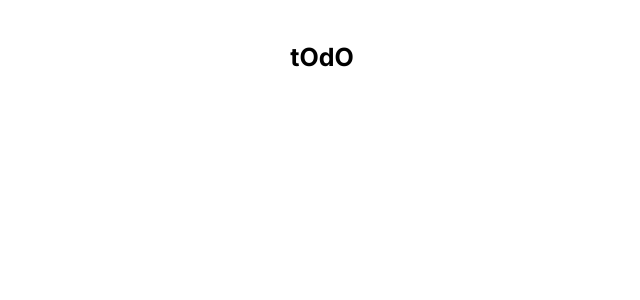
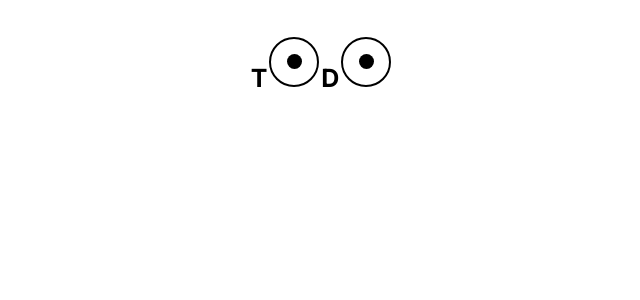
Before and after one commit to ejinn1/tOdO, a Next.js app: page / in a window 1280 px wide. Shown: the top 300 px of the page, without its empty margins (318-958 px from the left). Built offline with nearby package versions, Linux system fonts and the light colour scheme.

Commit message:
chore: title todo eye 제작

```diff
--- /dev/null
+++ b/src/app/_components/eye.tsx
@@ -0,0 +1,69 @@
+import { useEffect, useRef, useState } from "react";
+import styled from "styled-components";
+
+interface Position {
+  x: number;
+  y: number;
+}
+
+interface PupilProps {
+  x: number;
+  y: number;
+}
+
+export default function Eye() {
+  const eyeRef = useRef<HTMLDivElement>(null);
+  const [position, setPosition] = useState<Position>({ x: 0, y: 0 });
+
+  const handleMouseMove = (e: MouseEvent) => {
+    if (eyeRef.current) {
+      const eye = eyeRef.current.getBoundingClientRect();
+      const eyeX = eye.left + eye.width / 2;
+      const eyeY = eye.top + eye.height / 2;
+      const radian = Math.atan2(e.clientY - eyeY, e.clientX - eyeX);
+      const distance = Math.min(eye.width / 4, eye.height / 4);
+      setPosition({
+        x: Math.cos(radian) * distance,
+        y: Math.sin(radian) * distance,
+      });
+    }
+  };
+
+  useEffect(() => {
+    window.addEventListener("mousemove", handleMouseMove);
+    return () => {
+      window.removeEventListener("mousemove", handleMouseMove);
+    };
+  }, []);
+
+  return (
+    <EyeContainer ref={eyeRef}>
+      <Pupil x={position.x} y={position.y} />
+    </EyeContainer>
+  );
+}
+
+const EyeContainer = styled.div`
+  position: relative;
+  width: 50px;
+  height: 50px;
+  border-radius: 50%;
+  background-color: white;
+  border: 2px solid black;
+  display: flex;
+  justify-content: center;
+  align-items: center;
+`;
+
+const Pupil = styled.div.attrs<PupilProps>((props) => ({
+  style: {
+    transform: `translate(${props.x}px, ${props.y}px)`,
+  },
+}))`
+  position: absolute;
+  width: 15px;
+  height: 15px;
+  border-radius: 50%;
+  background-color: black;
+  transition: transform 0.3s ease;
+`;
--- a/src/app/page.tsx
+++ b/src/app/page.tsx
@@ -1,11 +1,21 @@
 "use client";
 
 import styled from "styled-components";
+import Eye from "./_components/eye";
 
 export default function Home() {
   return (
     <Container>
-      <Title>tOdO</Title>
+      <Title>
+        T
+        <EyeWrapper>
+          <Eye />
+        </EyeWrapper>
+        D
+        <EyeWrapper>
+          <Eye />
+        </EyeWrapper>
+      </Title>
     </Container>
   );
 }
@@ -21,3 +31,12 @@ const Container = styled.main`
 const Title = styled.h1`
   font-size: 2.5rem;
 `;
+
+const EyeWrapper = styled.span`
+  display: inline-flex;
+  align-items: center;
+  justify-content: center;
+  width: 50px;
+  height: 50px;
+  margin: 0 0.2rem;
+`;
```
Also changed, not shown: _documents.tsx (added, +51 -0 lines), src/theme.ts (added, +12 -0 lines).
